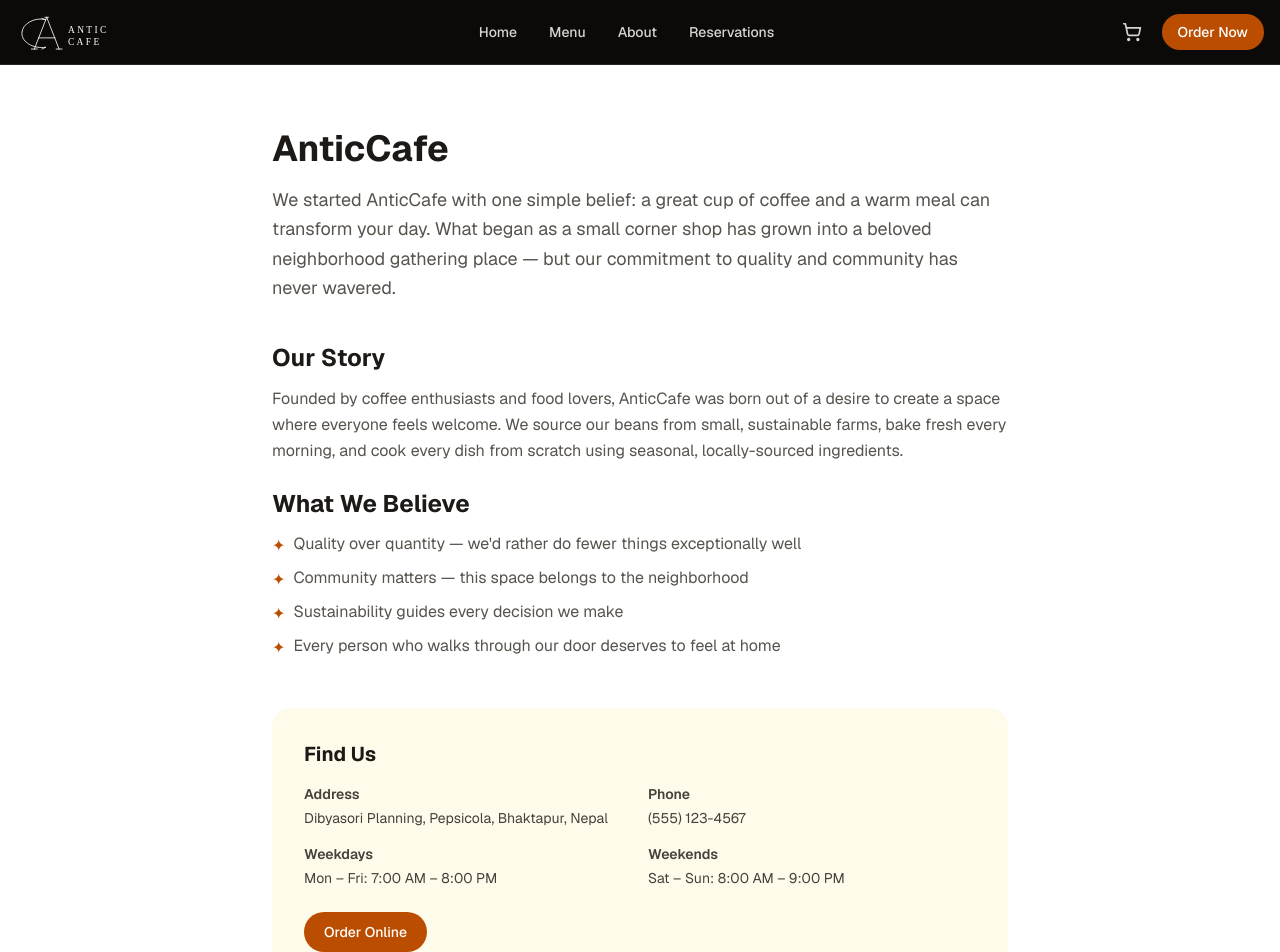
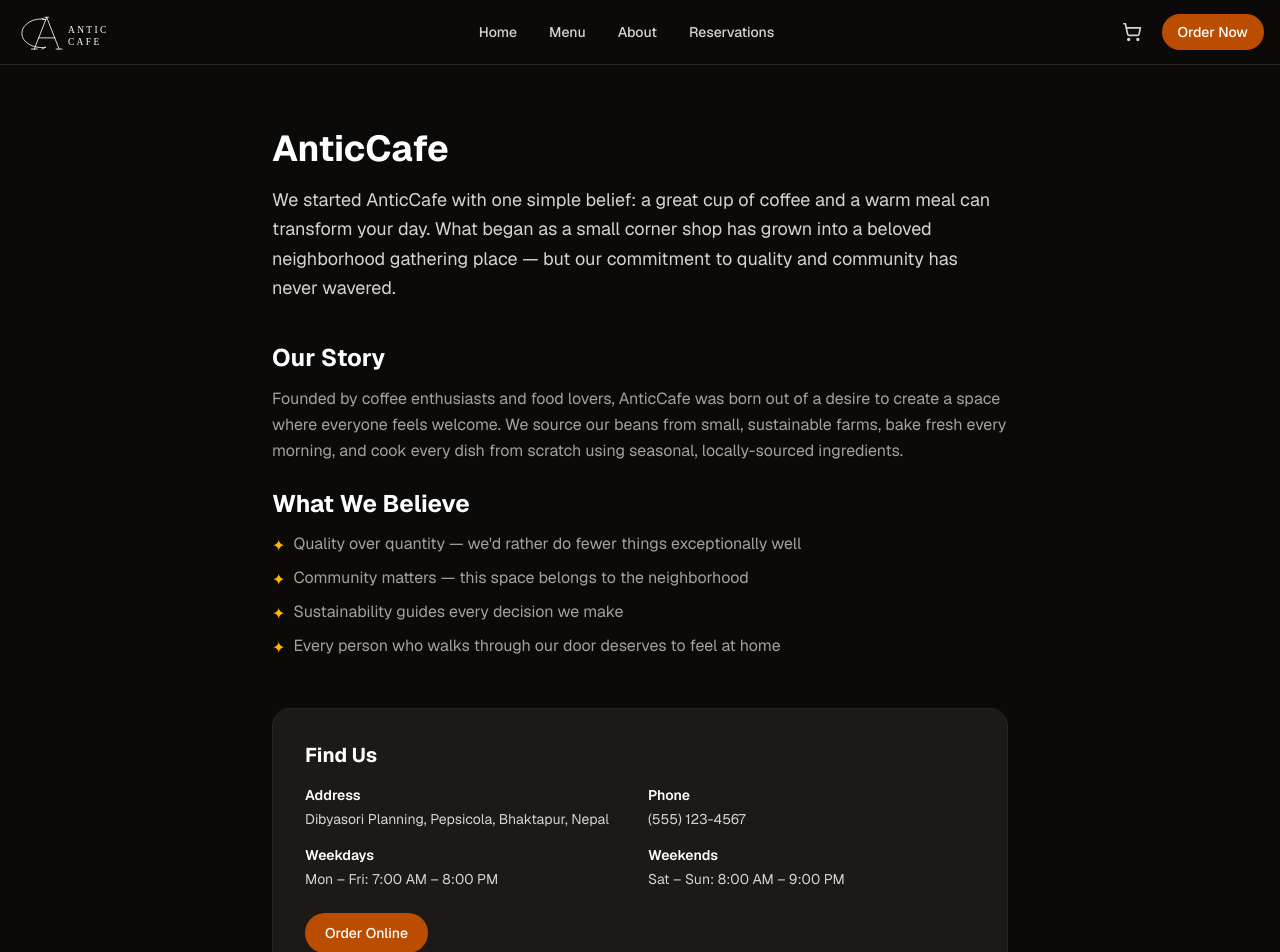
Before and after one commit to Sushant9818/ANTICCAFE, a Next.js app: page /about in a window 1280 px wide. Shown: the top 952 px of the page. Built offline with nearby package versions, Linux system fonts and the light colour scheme.

Commit message:
Apply dark/gold theme to menu and about pages
Extends the dark/gold theme already used on the home page to the
menu and about pages and their components (menu grid, item cards),
plus applies it to the kitchen admin page shell.

```diff
--- a/src/app/about/page.tsx
+++ b/src/app/about/page.tsx
@@ -9,26 +9,27 @@ export const metadata: Metadata = {
 
 export default function AboutPage() {
   return (
+    <div className="bg-stone-950 min-h-screen">
       <div className="container mx-auto px-4 py-16 max-w-3xl">
-      <h1 className="text-4xl font-bold text-stone-900 mb-4">{CAFE_NAME}</h1>
-      <p className="text-lg text-stone-600 mb-10 leading-relaxed">
+        <h1 className="text-4xl font-bold text-white mb-4">{CAFE_NAME}</h1>
+        <p className="text-lg text-stone-300 mb-10 leading-relaxed">
           We started AnticCafe with one simple belief: a great cup of coffee and a warm meal
           can transform your day. What began as a small corner shop has grown into a beloved
           neighborhood gathering place — but our commitment to quality and community has
           never wavered.
         </p>
 
-      <div className="prose prose-stone max-w-none mb-12">
-        <h2 className="text-2xl font-bold text-stone-900 mb-3">Our Story</h2>
-        <p className="text-stone-600 leading-relaxed mb-6">
+        <div className="max-w-none mb-12">
+          <h2 className="text-2xl font-bold text-white mb-3">Our Story</h2>
+          <p className="text-stone-400 leading-relaxed mb-6">
             Founded by coffee enthusiasts and food lovers, AnticCafe was born out of a
             desire to create a space where everyone feels welcome. We source our beans from
             small, sustainable farms, bake fresh every morning, and cook every dish from
             scratch using seasonal, locally-sourced ingredients.
           </p>
 
-        <h2 className="text-2xl font-bold text-stone-900 mb-3">What We Believe</h2>
-        <ul className="space-y-2 text-stone-600 mb-6 list-none pl-0">
+          <h2 className="text-2xl font-bold text-white mb-3">What We Believe</h2>
+          <ul className="space-y-2 text-stone-400 mb-6 list-none pl-0">
             {[
               "Quality over quantity — we'd rather do fewer things exceptionally well",
               "Community matters — this space belongs to the neighborhood",
@@ -36,32 +37,32 @@ export default function AboutPage() {
               "Every person who walks through our door deserves to feel at home",
             ].map((b) => (
               <li key={b} className="flex items-start gap-2">
-              <span className="text-amber-700 mt-0.5">✦</span>
+                <span className="text-amber-400 mt-0.5">✦</span>
                 <span>{b}</span>
               </li>
             ))}
           </ul>
         </div>
 
-      <div className="bg-amber-50 rounded-2xl p-8">
-        <h2 className="text-xl font-bold text-stone-900 mb-4">Find Us</h2>
-        <div className="grid grid-cols-1 sm:grid-cols-2 gap-4 text-sm text-stone-700">
+        <div className="bg-stone-900 border border-stone-800 rounded-2xl p-8">
+          <h2 className="text-xl font-bold text-white mb-4">Find Us</h2>
+          <div className="grid grid-cols-1 sm:grid-cols-2 gap-4 text-sm text-stone-300">
             <div>
-            <p className="font-semibold mb-1">Address</p>
+              <p className="font-semibold text-white mb-1">Address</p>
               <p>{CAFE_ADDRESS}</p>
             </div>
             <div>
-            <p className="font-semibold mb-1">Phone</p>
-            <a href={`tel:${CAFE_PHONE}`} className="hover:text-amber-700 transition-colors">
+              <p className="font-semibold text-white mb-1">Phone</p>
+              <a href={`tel:${CAFE_PHONE}`} className="hover:text-amber-400 transition-colors">
                 {CAFE_PHONE}
               </a>
             </div>
             <div>
-            <p className="font-semibold mb-1">Weekdays</p>
+              <p className="font-semibold text-white mb-1">Weekdays</p>
               <p>{CAFE_HOURS.weekdays}</p>
             </div>
             <div>
-            <p className="font-semibold mb-1">Weekends</p>
+              <p className="font-semibold text-white mb-1">Weekends</p>
               <p>{CAFE_HOURS.weekends}</p>
             </div>
           </div>
@@ -75,5 +76,6 @@ export default function AboutPage() {
           </div>
         </div>
       </div>
+    </div>
   );
 }
--- a/src/app/admin/kitchen/page.tsx
+++ b/src/app/admin/kitchen/page.tsx
@@ -37,9 +37,12 @@ export default async function AdminKitchenPage() {
   const ordersList = await getPendingOrders();
 
   return (
-    <div className="p-8">
-      <h1 className="text-2xl font-bold text-stone-900 mb-6">Kitchen</h1>
-      <KitchenBoard initialOrders={ordersList} />
+    <div className="relative overflow-hidden">
+      <div className="absolute inset-0 bg-[url('/images/hero-bg.png')] bg-no-repeat bg-center bg-[length:auto_70%] opacity-[0.06]" />
+      <div className="relative p-8">
+        <h1 className="text-2xl font-bold text-stone-900 mb-6">Kitchen</h1>
+        <KitchenBoard initialOrders={ordersList} />
+      </div>
     </div>
   );
 }
--- a/src/app/menu/page.tsx
+++ b/src/app/menu/page.tsx
@@ -67,14 +67,16 @@ export default async function MenuPage() {
   const { categories, items } = await getMenuData();
 
   return (
-    <div className="container mx-auto px-4 py-10">
-      <div className="mb-8">
-        <h1 className="text-4xl font-bold text-stone-900 mb-2">Our Menu</h1>
-        <p className="text-stone-600">
-          Everything made fresh, every day. Order online for pickup or delivery.
-        </p>
+    <div className="bg-stone-950 min-h-screen">
+      <div className="container mx-auto px-4 py-10">
+        <div className="mb-8">
+          <h1 className="text-4xl font-bold text-white mb-2">Our Menu</h1>
+          <p className="text-stone-300">
+            Everything made fresh, every day. Order online for pickup or delivery.
+          </p>
+        </div>
+        <MenuGrid categories={categories} items={items} />
       </div>
-      <MenuGrid categories={categories} items={items} />
     </div>
   );
 }
--- a/src/components/menu/menu-grid.tsx
+++ b/src/components/menu/menu-grid.tsx
@@ -28,7 +28,7 @@ export function MenuGrid({ categories, items }: Props) {
           className={`px-4 py-2 rounded-full text-sm font-medium transition-colors ${
             activeCategory === "all"
               ? "bg-amber-700 text-white"
-              : "bg-stone-100 text-stone-600 hover:bg-stone-200"
+              : "bg-stone-900 text-stone-300 hover:bg-stone-800"
           }`}
         >
           All
@@ -40,7 +40,7 @@ export function MenuGrid({ categories, items }: Props) {
             className={`px-4 py-2 rounded-full text-sm font-medium transition-colors ${
               activeCategory === cat.id
                 ? "bg-amber-700 text-white"
-                : "bg-stone-100 text-stone-600 hover:bg-stone-200"
+                : "bg-stone-900 text-stone-300 hover:bg-stone-800"
             }`}
           >
             {cat.name}
--- a/src/components/menu/menu-item-card.tsx
+++ b/src/components/menu/menu-item-card.tsx
@@ -24,8 +24,8 @@ export function MenuItemCard({ item }: Props) {
   };
 
   return (
-    <div className="group rounded-2xl border border-stone-200 bg-white overflow-hidden hover:shadow-md transition-shadow">
-      <div className="h-44 bg-stone-100 flex items-center justify-center overflow-hidden">
+    <div className="group rounded-2xl border border-stone-800 bg-stone-900 overflow-hidden hover:shadow-md hover:shadow-black/30 transition-shadow">
+      <div className="h-44 bg-stone-800 flex items-center justify-center overflow-hidden">
         {item.imageUrl ? (
           <img
             src={item.imageUrl}
@@ -39,16 +39,16 @@ export function MenuItemCard({ item }: Props) {
 
       <div className="p-4">
         <div className="flex items-start justify-between gap-2 mb-1">
-          <h3 className="font-semibold text-stone-900">{item.name}</h3>
-          <span className="text-sm font-bold text-amber-700 whitespace-nowrap">
+          <h3 className="font-semibold text-white">{item.name}</h3>
+          <span className="text-sm font-bold text-amber-400 whitespace-nowrap">
             {formatPrice(Number(item.price))}
           </span>
         </div>
 
-        <p className="text-xs text-stone-400 mb-2">{item.category.name}</p>
+        <p className="text-xs text-stone-500 mb-2">{item.category.name}</p>
 
         {item.description && (
-          <p className="text-sm text-stone-600 line-clamp-2 mb-3">{item.description}</p>
+          <p className="text-sm text-stone-400 line-clamp-2 mb-3">{item.description}</p>
         )}
 
         <div className="flex items-center justify-between">
```
Lines whose indentation alone changed are shown as unchanged.
